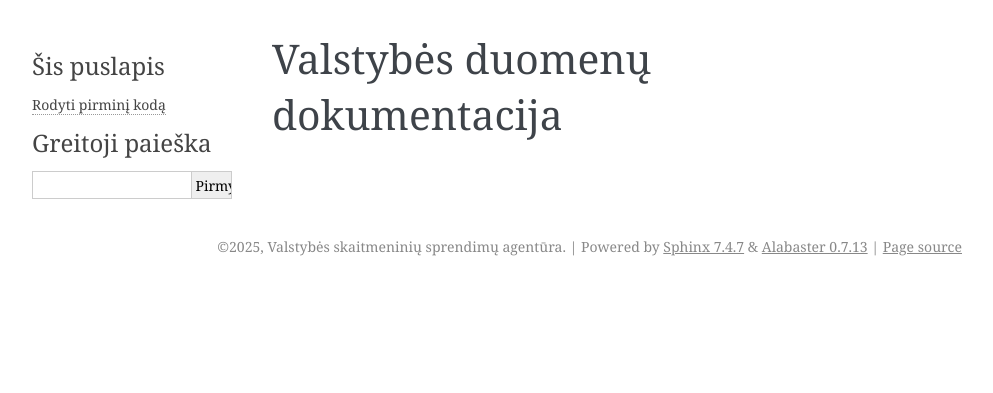
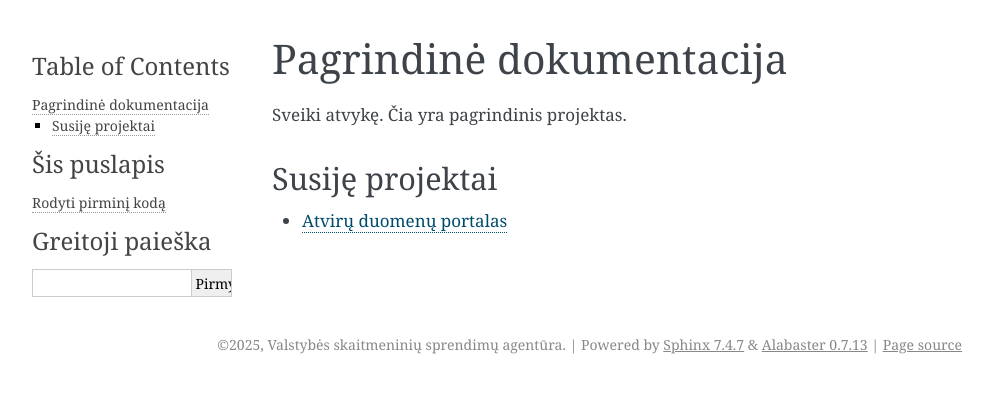
Before and after one commit to ivpk/data-gov-doc-hub, a Sphinx documentation site: the page built from docs/source/index.md, in a window 1280 px wide. Shown: the top 393 px of the page, without its empty margins (148-1141 px from the left). Built offline with Sphinx 7.4.7, drawn with Linux system fonts in a browser that asks for light colours.

Commit message:
Prideta nuorodai atviru duomenu portala

```diff
--- a/docs/source/index.md
+++ b/docs/source/index.md
@@ -1 +1,7 @@
-# Valstybės duomenų dokumentacija
+# Pagrindinė dokumentacija
+
+Sveiki atvykę. Čia yra pagrindinis projektas.
+
+## Susiję projektai
+
+* [Atvirų duomenų portalas](https://docs.data.gov.lt/projects/atviriduomenys/latest/)
```
